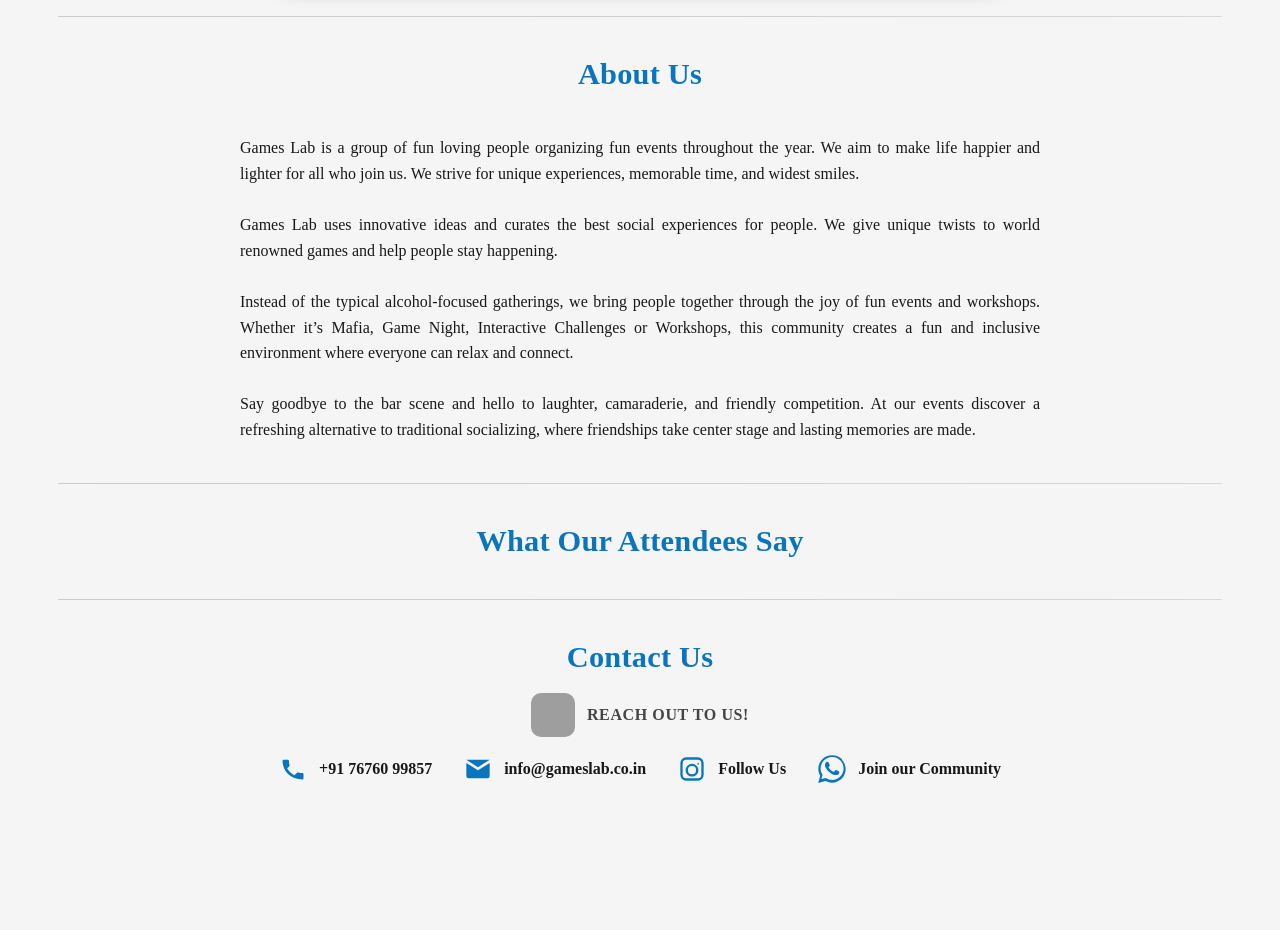
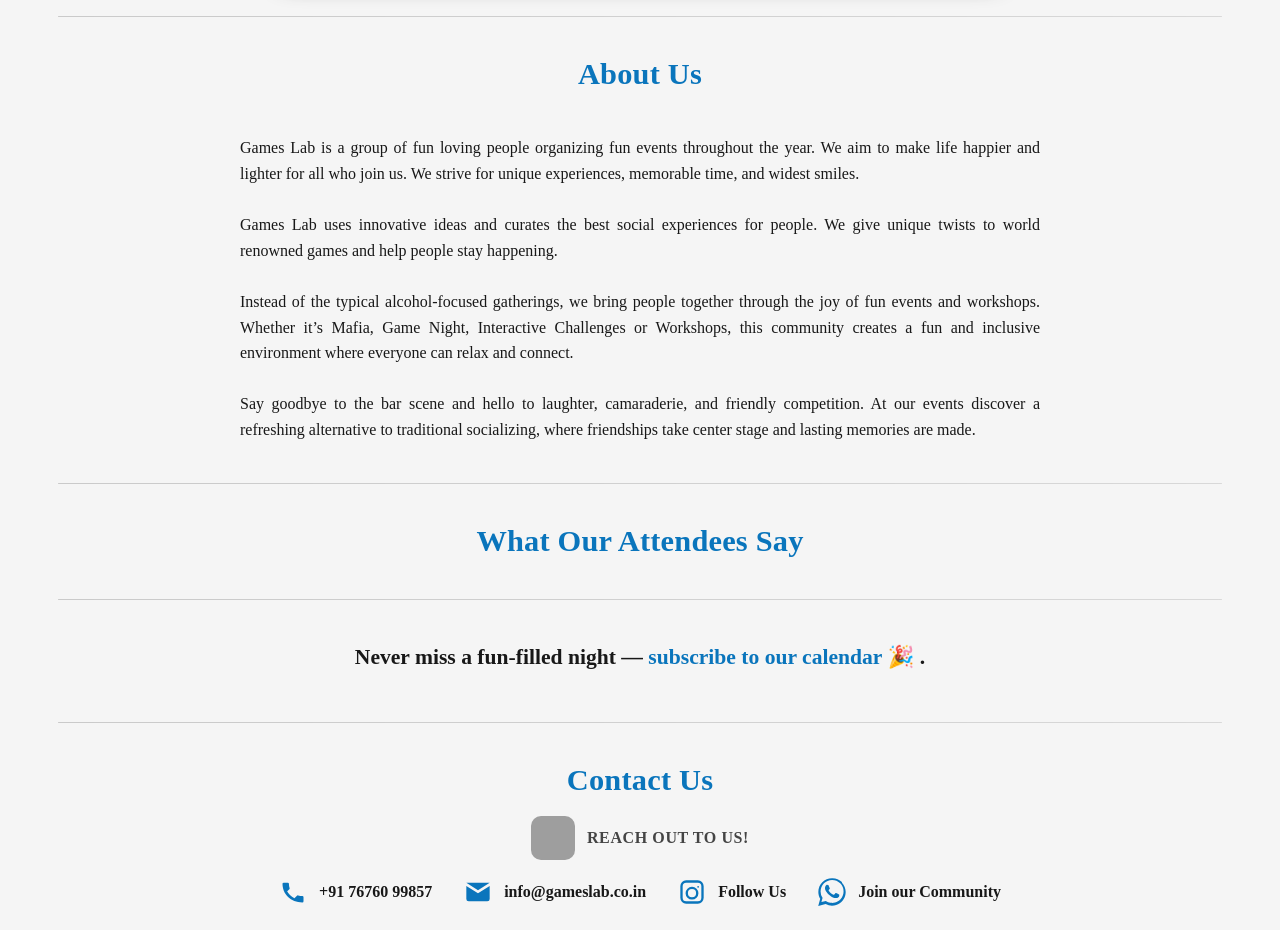
Before and after one commit to gameslabbangalore-maker/website, a Jekyll site: the page built from index.html, in a window 1280 px wide and 1400 px high, scrolled down 1935 px, cut to the strip 470-1400 px from the top of the window. Built offline with Jekyll 4.4.1, drawn with Linux system fonts in a browser that asks for light colours; before the commit the page ends 3212 px from its top, so only the background shows below that; grey boxes are pictures that could not be loaded.

Commit message:
Fix enquiry redirect and add calendar subscribe section

```diff
--- /dev/null
+++ b/_includes/calendar-subscribe.html
@@ -0,0 +1,6 @@
+<section class="calendar-subscribe" aria-label="Subscribe to Games Lab calendar">
+  Never miss a fun-filled night —
+  <a href="https://calendar.google.com/calendar/u/0?cid=Z2FtZXNsYWIuYmFuZ2Fsb3JlQGdtYWlsLmNvbQ" target="_blank" rel="noopener">
+    subscribe to our calendar 🎉
+  </a>.
+</section>
--- a/assets/css/enquiry.css
+++ b/assets/css/enquiry.css
@@ -494,7 +494,9 @@
 .enquiry-form .zf-submitColor[disabled],
 .enquiry-form .zf-submitColor[aria-disabled='true'] {
   cursor: not-allowed;
-  opacity: 0.6;
+  background: color-mix(in srgb, var(--enquiry-accent) 38%, var(--enquiry-surface) 62%);
+  color: color-mix(in srgb, var(--enquiry-submit-text) 30%, var(--enquiry-text) 70%);
+  opacity: 1;
   box-shadow: none;
   transform: none;
 }
@@ -512,6 +514,24 @@
 .enquiry-form .zf-submitColor[aria-disabled='true']:focus-visible {
   transform: none;
   box-shadow: none;
+}
+
+.calendar-subscribe {
+  padding: 18px 12px 12px;
+  text-align: center;
+  font-size: clamp(1rem, 2.4vw, 1.35rem);
+  font-weight: 600;
+  color: var(--text-main);
+}
+
+.calendar-subscribe a {
+  color: var(--accent);
+  text-decoration: none;
+}
+
+.calendar-subscribe a:hover,
+.calendar-subscribe a:focus-visible {
+  text-decoration: underline;
 }
 
 body.enquiry-thankyou-open {
--- a/index.html
+++ b/index.html
@@ -44,6 +44,9 @@
     {% include reviews.html %}
 
     {% include divider.html mt='40px' %}
+    {% include calendar-subscribe.html %}
+
+    {% include divider.html mt='40px' %}
     {% include contact.html %}
   </main>
 </body>
```
Also changed, not shown: enquiry.html (+7 -0 lines).
